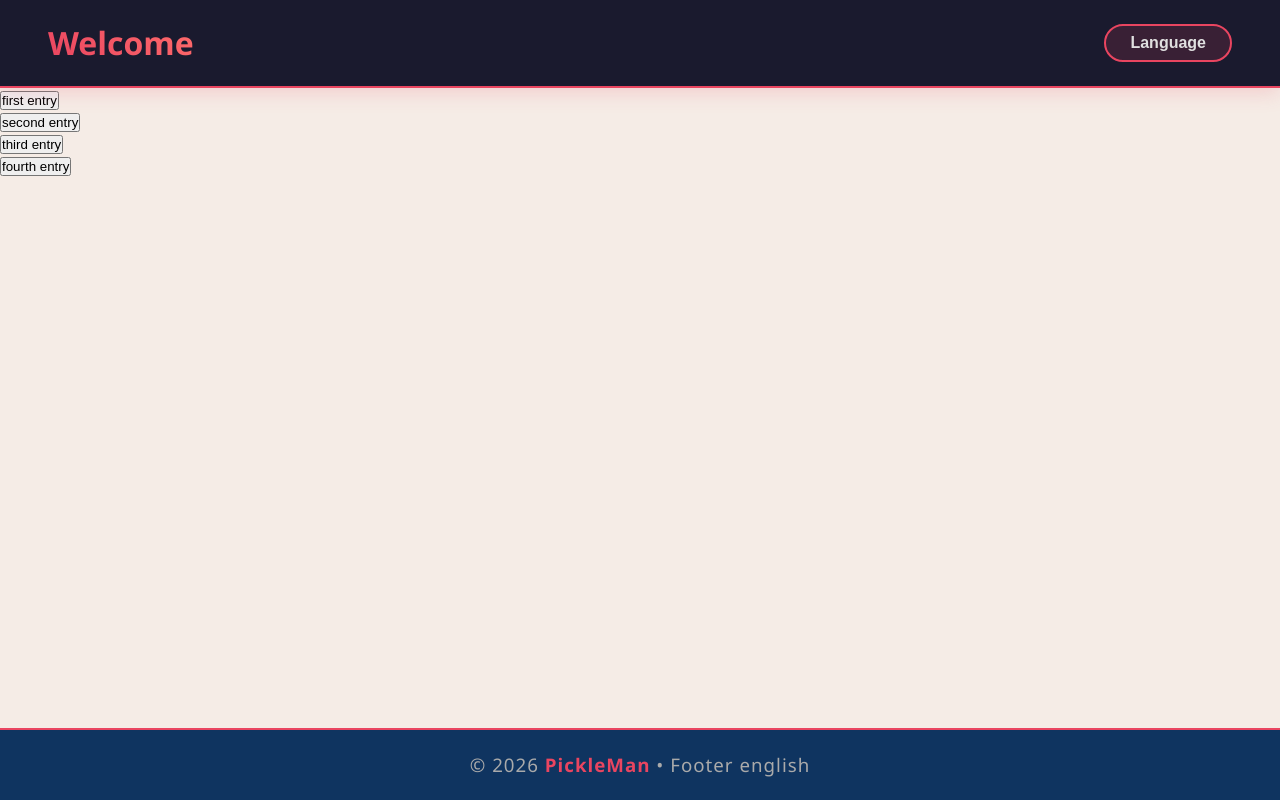
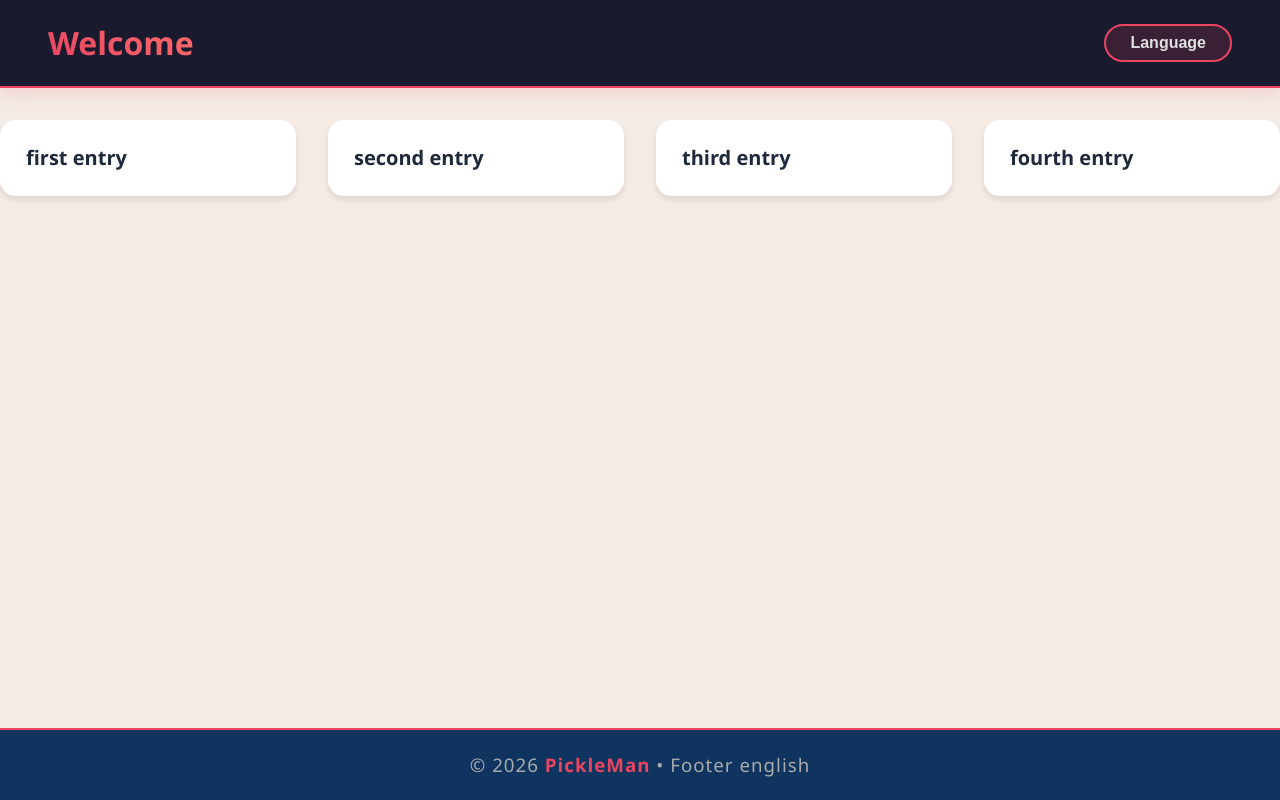
Before and after one commit to Darkerpixel/personal-portfolio, a React app: page / in a window 1280 px wide. Built offline with nearby package versions, Linux system fonts and the light colour scheme; the HTML template or start-up script is replaced by a standard one.

Commit message:
new-code
many new class names for the css-style and etc.

```diff
--- a/src/components/Card.tsx
+++ b/src/components/Card.tsx
@@ -2,6 +2,7 @@
 import content from "./content.ts";
 import type { Language } from "../types.ts";
 import { useState } from "react";
+import CardContent from "./CardContent.tsx";
 
 interface CardProps {
   language: Language;
@@ -10,44 +11,65 @@ interface CardProps {
 const Card = ({ language }: CardProps) => {
   const [openIndex, setOpenIndex] = useState<number | null>(null);
 
-  const handleClick = (index: number) => {
-    setOpenIndex(index);
-  };
+  return (
+    <div className="card-grid">
+      {content.card.map(({ title }, index) => (
+        <div
+          key={index}
+          className="card-item"
+          onClick={() => setOpenIndex(index)}
+        >
+          <h2 className="card-title">{title[language]}</h2>
+        </div>
+      ))}
 
-  const handleClose = () => {
-    setOpenIndex(null);
-  };
-
-  return (
-    <>
-      {content.card.map(({ title }, index) => {
-        return (
-          <div key={index}>
+      {openIndex !== null && (
+        <div className="backdrop" onClick={() => setOpenIndex(null)}>
+          <div className="card" onClick={(e) => e.stopPropagation()}>
             <button
-              onClick={() => {
-                handleClick(index);
-              }}
+              className="close-btn"
+              onClick={() => setOpenIndex(null)}
             >
-              {title[language]}
+              ✕
             </button>
-          </div>
-        );
-      })}
-      {openIndex !== null && (
-        <div className="backdrop" onClick={handleClose}>
-          <button onClick={handleClose}>exit</button>
-          <div
-            className="card"
-            onClick={(e) => {
-              e.stopPropagation();
-            }}
-          >
-            <p>{content.card[openIndex].title[language]}</p>
+            <CardContent openIndex={openIndex} language={language} />
           </div>
         </div>
       )}
-    </>
+    </div>
   );
+
+  // // Previous implementation.
+  // return (
+  //   <>
+  //     {content.card.map(({ title }, index) => {
+  //       return (
+  //         <div key={index}>
+  //           <button
+  //             onClick={() => {
+  //               handleClick(index);
+  //             }}
+  //           >
+  //             {title[language]}
+  //           </button>
+  //         </div>
+  //       );
+  //     })}
+  //     {openIndex !== null && (
+  //       <div className="backdrop" onClick={handleClose}>
+  //         <button onClick={handleClose}>exit</button>
+  //         <div
+  //           className="card"
+  //           onClick={(e) => {
+  //             e.stopPropagation();
+  //           }}
+  //         >
+  //           <p>{content.card[openIndex].title[language]}</p>
+  //         </div>
+  //       </div>
+  //     )}
+  //   </>
+  // );
 };
 
 export default Card;
```
